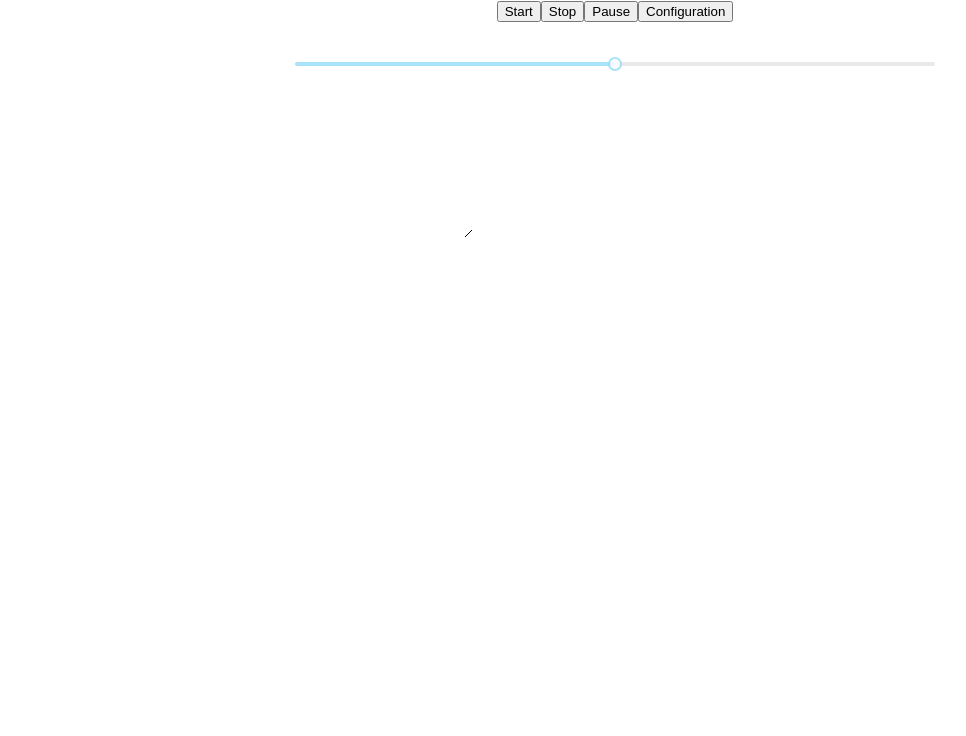
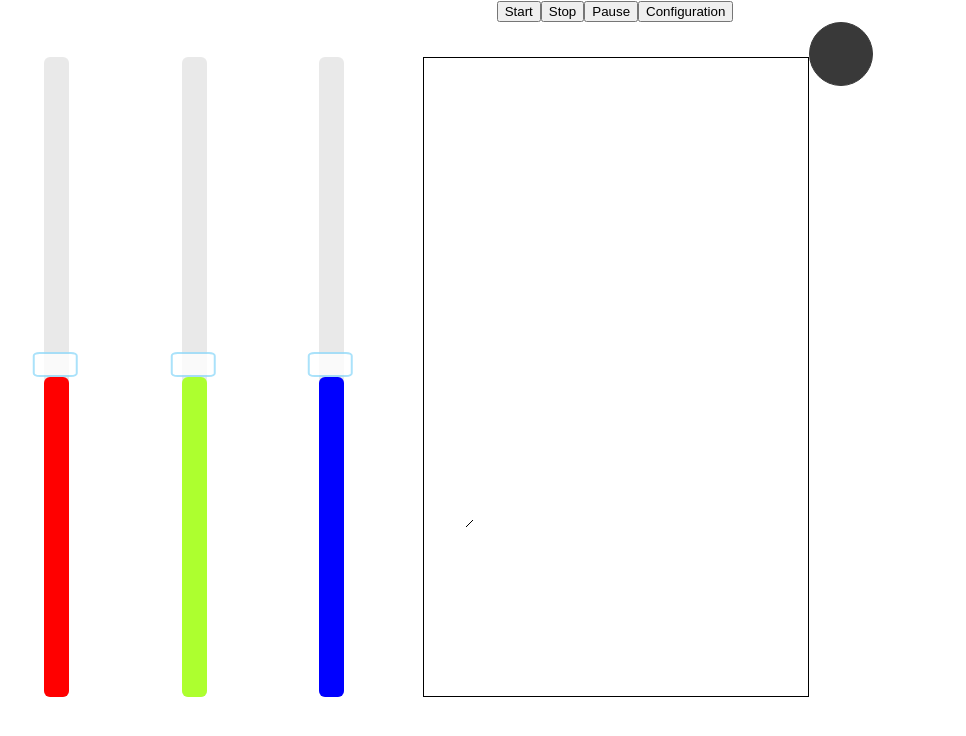
Before and after one commit to CyberImpXIII/scifi_videoprop_audio_scheduler, a React (Create React App) app: page / in a window 1280 px wide. Shown: the top 736 px of the page, without its empty margins (25-991 px from the left). Built offline with nearby package versions, Linux system fonts and the light colour scheme; the HTML template or start-up script is replaced by a standard one.

Commit message:
adding UI elements

```diff
--- a/package.json
+++ b/package.json
@@ -41,15 +41,17 @@
     "@testing-library/jest-dom": "^5.17.0",
     "@testing-library/react": "^13.4.0",
     "@testing-library/user-event": "^13.5.0",
+    "apexcharts": "^4.3.0",
     "d3": "^7.9.0",
     "electron-is-dev": "^3.0.1",
     "electron-store": "^10.0.0",
     "framer-motion": "^11.11.4",
     "rc-slider": "^11.1.7",
     "react": "^18.3.1",
+    "react-apexcharts": "^1.7.0",
     "react-dom": "^18.3.1",
     "react-player": "^2.16.0",
-    "react-scripts": "5.0.1",
+    "react-scripts": "^5.0.1",
     "web-vitals": "^2.1.4"
   },
   "scripts": {
--- a/src/App.js
+++ b/src/App.js
@@ -55,9 +55,9 @@ function App() {
   return (
     <div className="App" style={{position:'absolute', width:'100%'}}>
       {config ?
-      <Config key={`configpage`} dataObj={dataObj} pollingSpeedSource={pollingSpeedSource} setPollingSpeedSource={setPollingSpeedSource} setPollingSpeed={setPollingSpeed} pollingSpeed={pollingSpeed} rulesArray={rulesArray} setRulesArray={setRulesArray} mediaArray={mediaArray} setMediaArray={setMediaArray} config={config} setConfig={setConfig}/>
+      <Config key={`configpage`} Xincrease={Xincrease} setXincrease={setXincrease} XincreaseSource={XincreaseSource} setXincreaseSource={setXincreaseSource} Yincrease={Yincrease} setYincrease={setYincrease} YincreaseSource={YincreaseSource} setYincreaseSource={setYincreaseSource} dataObj={dataObj} pollingSpeedSource={pollingSpeedSource} setPollingSpeedSource={setPollingSpeedSource} setPollingSpeed={setPollingSpeed} pollingSpeed={pollingSpeed} rulesArray={rulesArray} setRulesArray={setRulesArray} mediaArray={mediaArray} setMediaArray={setMediaArray} config={config} setConfig={setConfig}/>
       :
-      <MainPage key={`mainpage`} setPollingSpeed={setPollingSpeed} pollingSpeed={pollingSpeed} pollingSpeedSource={pollingSpeedSource} baseContext={baseContext} mediaArray={mediaArray} rulesArray={rulesArray} setConfig={setConfig} config={config} buttonState={buttonState}/>
+      <MainPage key={`mainpage`} Xincrease={Xincrease} setXincrease={setXincrease} XincreaseSource={XincreaseSource} setXincreaseSource={setXincreaseSource} Yincrease={Yincrease} setYincrease={setYincrease} YincreaseSource={YincreaseSource} setYincreaseSource={setYincreaseSource} setPollingSpeed={setPollingSpeed} pollingSpeed={pollingSpeed} pollingSpeedSource={pollingSpeedSource} baseContext={baseContext} mediaArray={mediaArray} rulesArray={rulesArray} setConfig={setConfig} config={config} buttonState={buttonState}/>
       }
     </div>
   );
--- a/src/Views/Config.js
+++ b/src/Views/Config.js
@@ -4,7 +4,7 @@ import configDirSet from '../functions/configDirSet'
 import { useEffect, useState } from 'react'
 import '../styles/config.css'
 
-const Config = ({dataObj, setConfig, config, mediaArray, rulesArray, setRulesArray, pollingSpeedSource, setPollingSpeedSource, pollingSpeed, setPollingSpeed})=>{
+const Config = ({Xincrease, setXincrease, XincreaseSource, setXincreaseSource, Yincrease, setYincrease, YincreaseSource, setYincreaseSource, dataObj, setConfig, config, mediaArray, rulesArray, setRulesArray, pollingSpeedSource, setPollingSpeedSource, pollingSpeed, setPollingSpeed})=>{
     const [rerender, setRerender] = useState(false)
     const functionArray = [{value:'none', description: 'nothing happens'},
         {value:'once', description:'Play once on play button start'},
@@ -20,13 +20,12 @@ const Config = ({dataObj, setConfig, config, mediaArray, rulesArray, setRulesArr
         {value:'none', description:'----------------------'},
     ]
 
-    const counterFunctionArray = [
-        {value:'counterRate', description:'Set the amount per time that the counter increases by (how much per refresh)'},
+ /*  counterFunctionToDo = [
         {value:'setMax', description:'Set the amount per time that the counter increases by (how much per refresh)'},
         {value:'setMin', description:'Set the amount per time that the counter increases by (how much per refresh)'},
         {value:'setMin', description:'Set the amount per time that the counter increases by (how much per refresh)'},
         {value:'none', description:'----------------------'}
-    ]
+    ]*/
 
     const addRule = ()=>{
         let temp = rulesArray.slice()
@@ -98,6 +97,9 @@ const Config = ({dataObj, setConfig, config, mediaArray, rulesArray, setRulesArr
                 </select>
                 {pollingSpeedSource === 'numerical' && <input type='number' onChange={(e)=>{setPollingSpeed(e.target.value)}}></input>}
             </div>
+            <div className='audioRow'>Here you can adjust rules relating to the User interface</div>
+
+            <div className='audioRow'>Here you can add and adjust rules relating timers and the audio files</div>
                 {rulesArray.map((element, index)=>{
                     return (<div key={`${index}rule`} className='audioRow'>
                         <select key={`${element.value}${index}${rerender}file`} defaultValue={mediaArray.findIndex((file)=>file===element.file)} onChange={(e)=>{changeFile(index, e.target.value)}}>
--- a/src/Views/MainPage.js
+++ b/src/Views/MainPage.js
@@ -1,8 +1,8 @@
 import { useState, useEffect, useRef, createRef } from "react"
 import Slider from 'rc-slider';
 import 'rc-slider/assets/index.css';
-
-const MainPage = ({setConfig, config, rulesArray, mediaArray, baseContext, pollingSpeed, pollingSpeedSource})=>{
+import '../styles/mainPage.css'
+const MainPage = ({Xincrease, setXincrease, XincreaseSource, setXincreaseSource, Yincrease, setYincrease, YincreaseSource, setYincreaseSource, setConfig, config, rulesArray, mediaArray, baseContext, pollingSpeed, pollingSpeedSource, buttonText})=>{
     const [sliderVal, setSliderVal] = useState(50);
     const [elementsContext, setElementsContext] = useState([]);
     const [elementsRef, setElementsRef] = useState(useRef(mediaArray.map(() => createRef())));
@@ -12,7 +12,7 @@ const MainPage = ({setConfig, config, rulesArray, mediaArray, baseContext, polli
 
     const pollingHandler = ()=>{
         setPositionArray((prevPositionArray)=>[...prevPositionArray, [prevPositionArray.length, prevPositionArray.length]])
-        setAmount((prevAmount)=> prevAmount + 1)
+        setAmount((prevAmount)=> prevAmount + Yincrease)
     }
 
     const speedHandler = ()=>{
@@ -135,11 +135,16 @@ const MainPage = ({setConfig, config, rulesArray, mediaArray, baseContext, polli
             <button key='stopbutton' onClick={()=>{stopHandler(stopArray)}}>Stop </button>
             <button key='pausebutton'>Pause </button>
             <button key='configmenubutton' onClick={()=>{stopHandler(stopArray); setConfig(!config);}}>Configuration </button>
-            <div key={'sliderparent'} style={{paddingTop:'35px', width:'50vw', position:'absolute', left:'25vw'}}>
-                <Slider defaultValue={50} onChange={(value)=>{setSliderVal(value)}} />
+            <div id="UIParent">
+                <div key={'sliderparent'} className='sliderContainer'>
+                    <Slider id='sliderOne' vertical={true} defaultValue={50} onChange={(value)=>{setSliderVal(value)}} />
+                    <Slider id='sliderTwo' vertical={true} defaultValue={50} onChange={(value)=>{setSliderVal(value)}} />
+                    <Slider id='sliderThree' vertical={true} defaultValue={50} onChange={(value)=>{setSliderVal(value)}} />
                 </div>
 
-            <div key='svgparent' style={{paddingTop:'65px', position:'absolute', width:'100%'}}>
+                <div key='svgparent' style={{display:'flex', flexDirection:'column', width:'30vw', border:'solid black 1px', marginTop:'35px'}}>
+                    <div id='radialGraph' style={{width:'100%', height:'50%'}}></div>
+                    <div id='lineGraph' style={{width:'100%', height:'50%'}}>
                         <svg style={{fill:'black', stroke:'black'}}>
                             {positionArray.map((element, position, fullArray)=>{
                                 return(position === 0 ?
@@ -147,6 +152,13 @@ const MainPage = ({setConfig, config, rulesArray, mediaArray, baseContext, polli
                                 <path key={`${position}path`} style={{fill:'black', stroke:'black'}} d={`M${fullArray[position-1][0]} ${fullArray[position-1][1]} L${element[0]} ${element[1]}`}/>)
                             })}
                         </svg>
+                    </div>
+
+                </div>
+                <div id='buttonParent'>
+                    <button className='button'></button>
+                    {buttonText}
+                </div>
             </div>
 
             <div style={{display:'none'}}>
--- /dev/null
+++ b/src/styles/mainPage.css
@@ -0,0 +1,60 @@
+.sliderContainer{
+    height:80vh;
+    display:flex;
+    padding-top:35px;
+    width:25vw;
+    justify-content:space-between;
+    margin-left:5vw;
+    margin-right:5vw;
+}
+
+.graphContainer{
+    width:100%;
+    height:100%;
+}
+
+.button{
+    width:5vw;
+    height:5vw;
+    border-radius:50%;
+    border:solid rgb(57, 57, 57) 1px;
+    background-color:rgb(57, 57, 57);
+    color:white;
+}
+
+.rc-slider{
+    width:45px!important
+}
+
+.rc-slider-rail{
+    width:25px!important;
+    height:100%!important;
+}
+
+.rc-slider-handle{
+    width:45px!important;
+    height:25px!important;
+    margin-left:0px!important;
+    transform: translateX(-25%)!important;
+    border-radius: 15%!important;
+}
+
+.rc-slider-track{
+    width:25px!important;
+}
+
+#sliderOne > .rc-slider-track{
+    background-color:red!important;
+}
+
+#sliderTwo > .rc-slider-track{
+    background-color:greenyellow!important;
+}
+
+#sliderThree > .rc-slider-track{
+    background-color:blue!important;
+}
+
+#UIParent{
+    display:flex;
+}
```
Also changed, not shown: 1 other file (tests, documents, lock files or other folders). Lines whose indentation alone changed are shown as unchanged.
